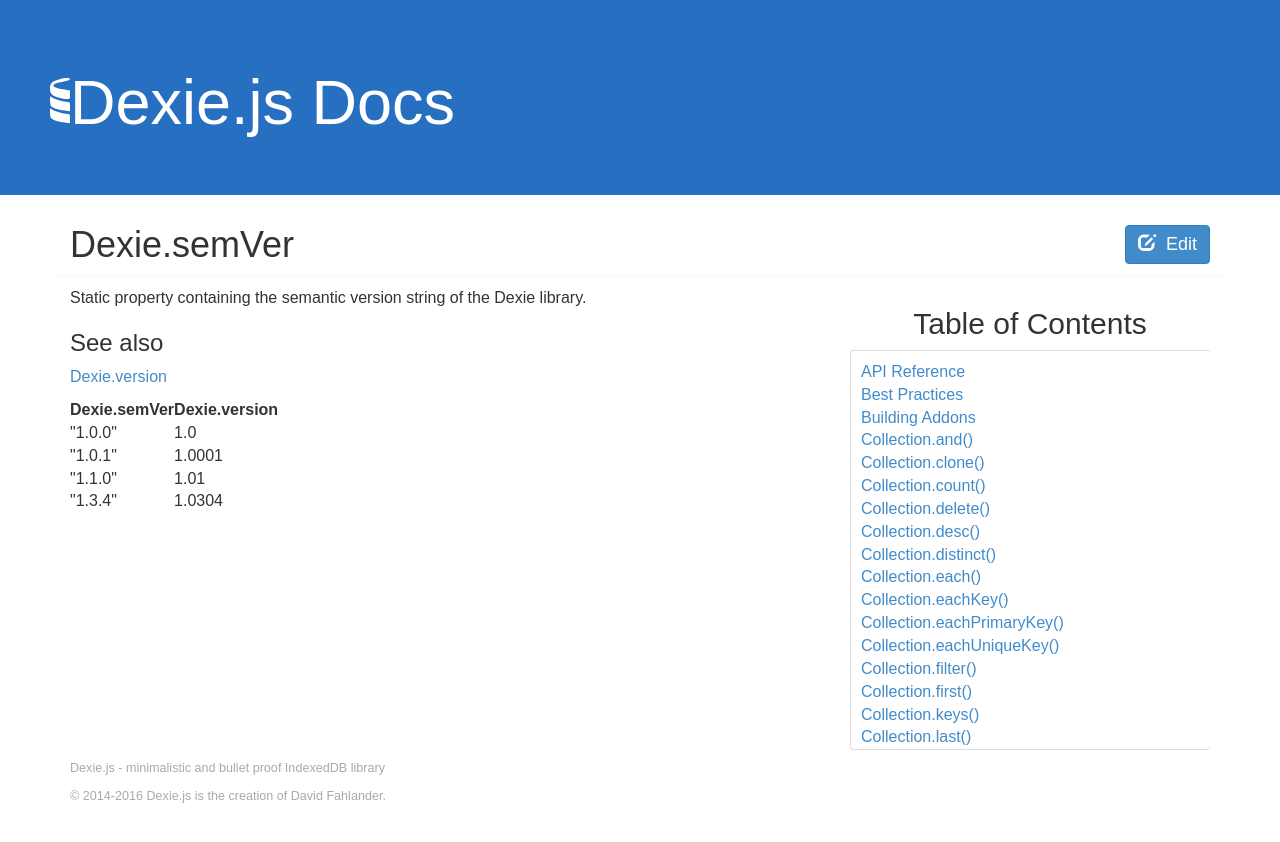
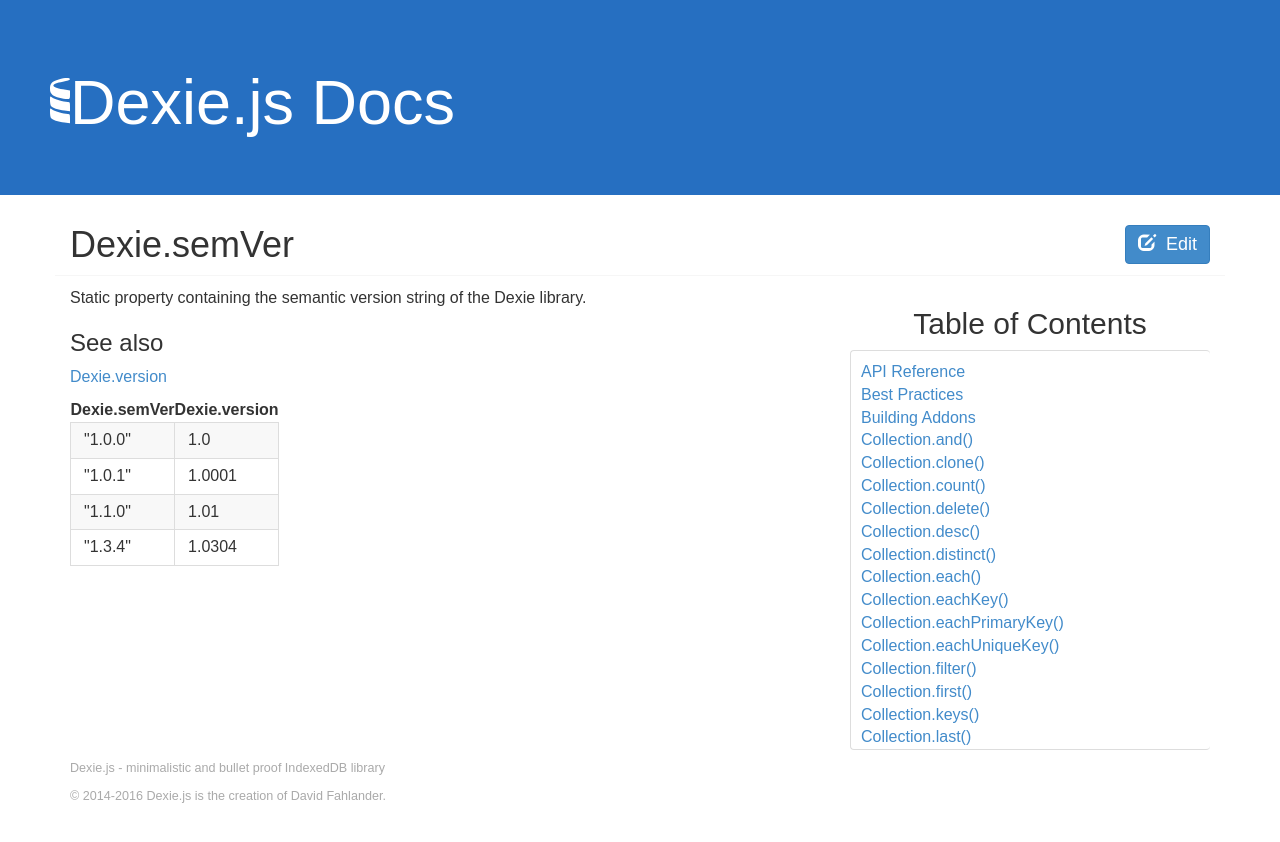
Before and after one commit to dexie/dexie-website, a Jekyll site: the page built from docs/Dexie/Dexie.semVer.md, in a window 1280 px wide. Shown: the top 842 px of the page. Built offline with Jekyll 4.4.1, drawn with Linux system fonts in a browser that asks for light colours.

Commit message:
Fix table design

```diff
--- a/assets/css/stylesheet.css
+++ b/assets/css/stylesheet.css
@@ -129,6 +129,25 @@
 
 }
 
+table {
+	display: block;
+	width: 100%;
+	overflow: auto;
+	margin-top: 0;
+	margin-bottom: 16px;
+	border-spacing: 0;
+	border-collapse: collapse;
+}
+
+table td {
+	padding: 6px 13px;
+	border: 1px solid #ddd;
+}
+
+table tr:nth-child(2n) {
+	background-color: #f8f8f8;
+}
+
 .docs-page {
 	margin-bottom: 10px;
 	font-size: 16px;
```
